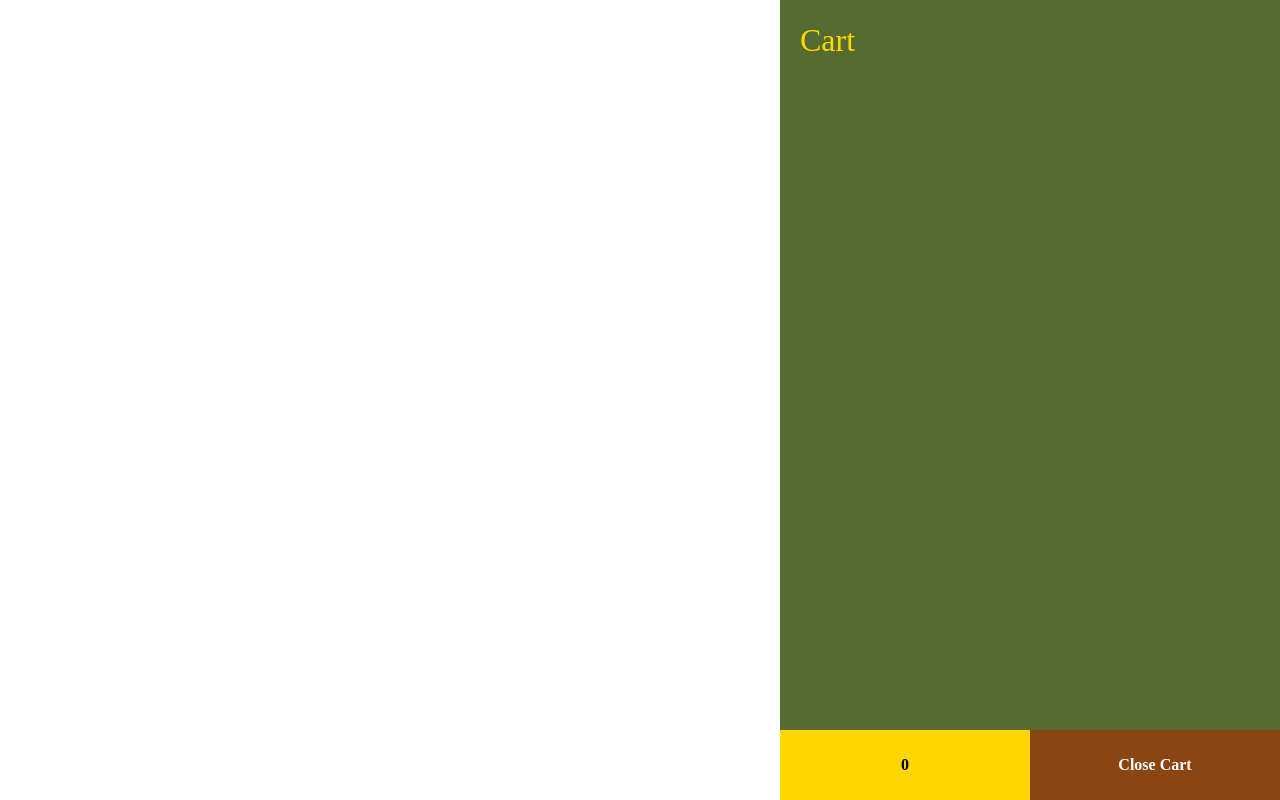
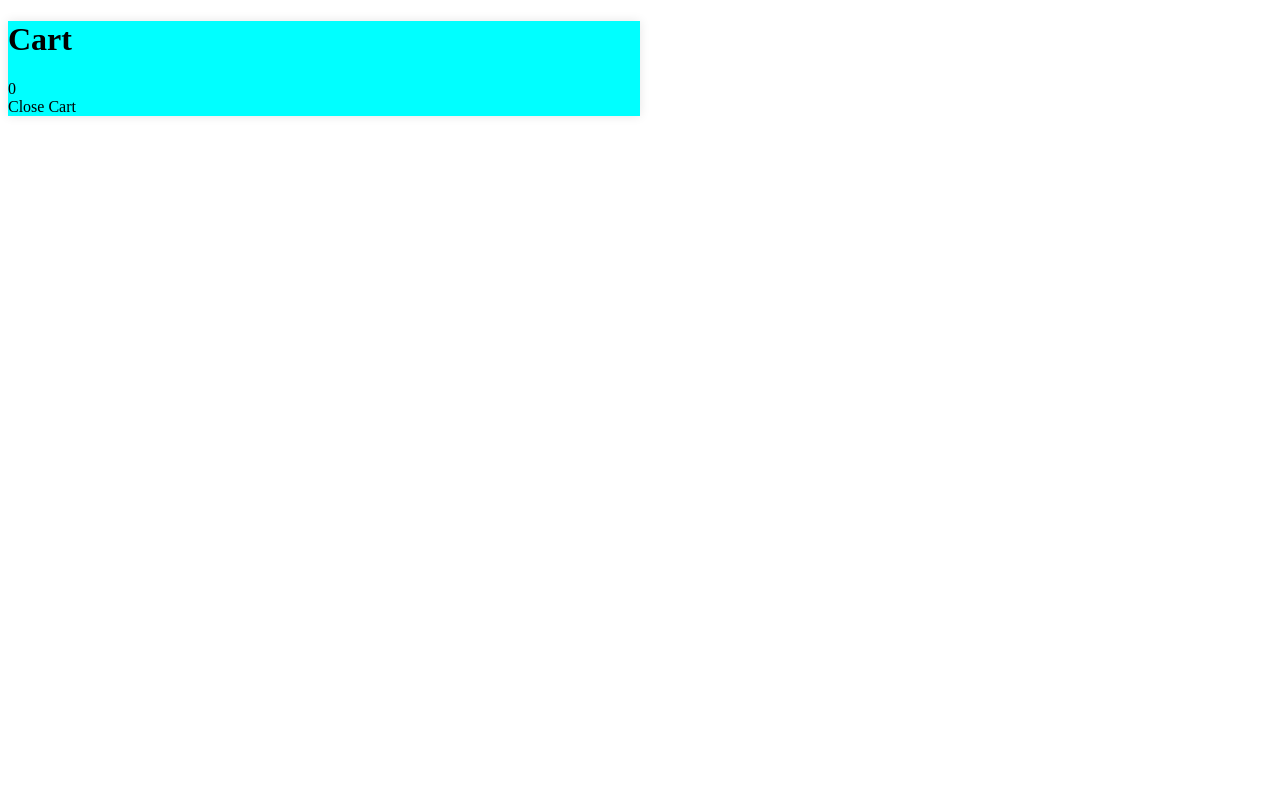
Before and after one commit to ECampbell01/McNeese-Mock-Bookstore, a PHP site: page /McNeese_Bookstore/Cart.html in a window 1280 px wide. Run offline with PHP 8.4, Linux system fonts and the light colour scheme.

Commit message:
Got rid of old css

```diff
--- a/McNeese_Bookstore/Cart.css
+++ b/McNeese_Bookstore/Cart.css
@@ -4,73 +4,14 @@ Author: Jett Rogers
 Created On: 3/28/2024
 */
 
-.cartList{
-    display: grid;
-    grid-template-columns: repeat(3, 1fr);
-    column-gap: 20px;
-    row-gap: 20px;
-    margin-top: 50px;
+.cart{
+    background-color: aqua;
+    box-shadow: 0 0 10px rgba(0, 0, 0, 0.1);
+    width: 50%;
+    left: 25%;
 }
 
-.cart{
-    position: fixed;
-    top: 0;
-    left:calc(100% - 500px);
-    /*left: 100%;*/
-    width: 500px;
-    background-color:darkolivegreen;
-    height: 100vh;
-    transition: 0.5s;
+.item{
+    height:100px;
+    background-color: black;
 }
-
-.cart h1{
-    color: gold;
-    font-weight: 100;
-    margin: 0;
-    padding: 0 20px;
-    height: 80px;
-    display: flex;
-    align-items: center;
-}
-
-.cart .checkout{
-    position: absolute;
-    bottom:0;
-    width: 100%;
-    display: grid;
-    grid-template-columns: repeat(2, 1fr);
-}
-
-.cart .checkout div{
-    background-color: gold;
-    width: 100%;
-    height: 70px;
-    display: flex;
-    justify-content: center;
-    align-items: center;
-    font-weight: bold;
-    cursor: pointer;
-}
-
-.cart .checkout div:nth-child(2){
-    background-color: saddlebrown;
-    color: #ffffff;
-}
-/*
-.active .cartCard{
-    left:calc(100% - 500px);
-}*/
-
-.cart li{
-    display: grid;
-    grid-template-columns: 100px repeat(3, 1fr);
-    color: #ffffff;
-    row-gap: 10px;
-    margin-bottom: 20px;
-}
-
-.cart li{
-    display: flex;
-    justify-content: center;
-    align-items: center;
-}
```
